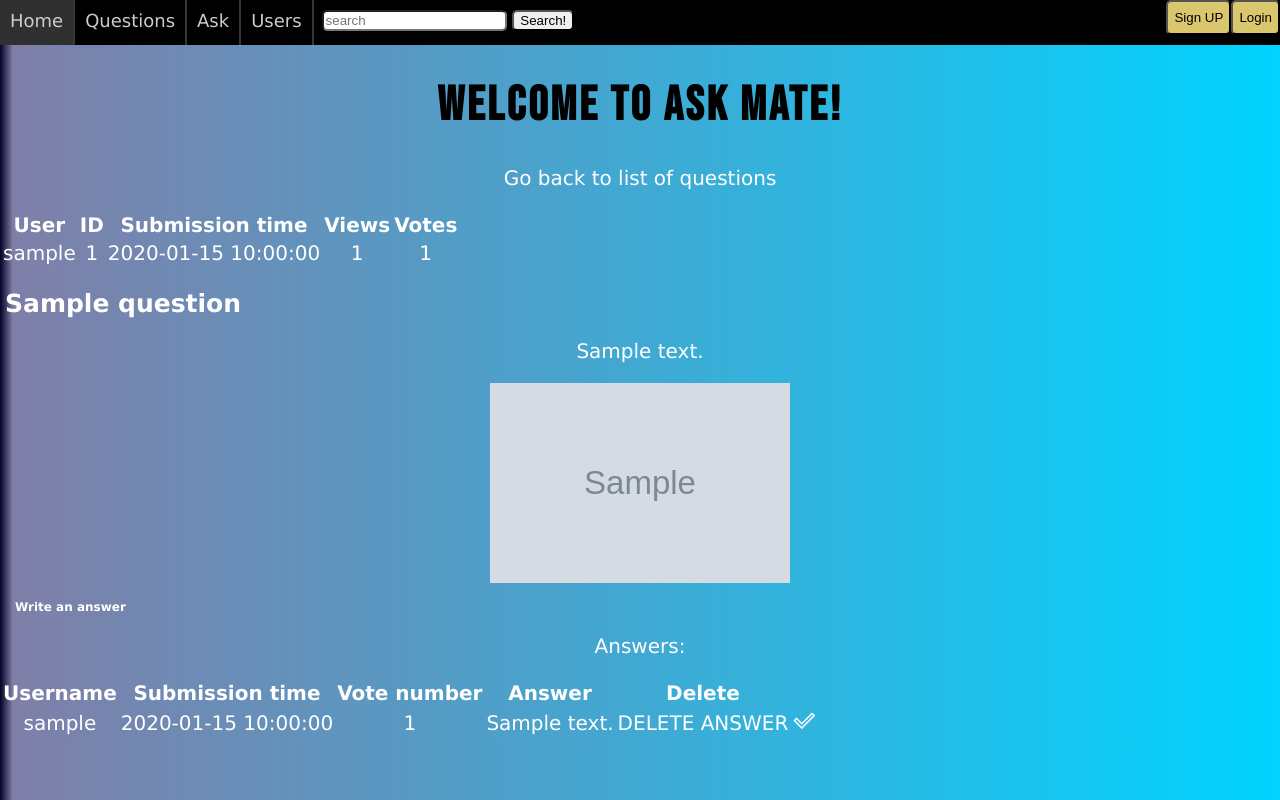
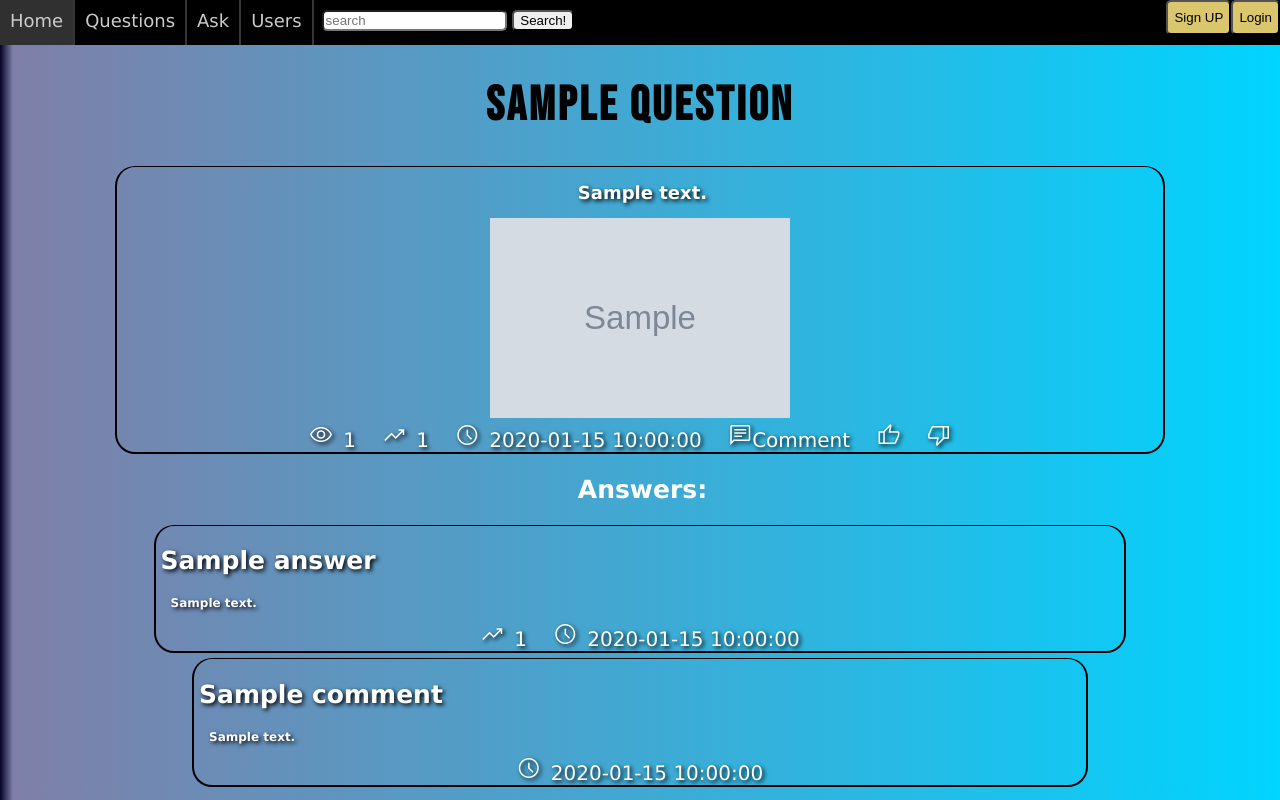
Before and after one commit to KZwolski/Ask-Mate, a Flask app: template templates/display_question.html in a window 1280 px wide. Run offline with Flask 2, Linux system fonts and the light colour scheme; the template is opened without the code that fills it: most values are stand-ins (such as "Sample title", 1, 10 or a date in 2020); grey boxes marked "Sample" are stand-in pictures.

Commit message:
question/<question_id> template modified

```diff
--- a/server.py
+++ b/server.py
@@ -40,8 +40,9 @@ def searched_question():
 def display_question(question_id: int):
     question = data_manager.get_a_question(question_id)
     answers = data_manager.get_answers(question_id)
+    comments = data_manager.get_comments(question_id)
     data_manager.edit_views(question_id)
-    return render_template("display_question.html", question=question, answers=answers,
+    return render_template("display_question.html", question=question, answers=answers,comments=comments,
                            edit=data_manager.user_rights_to_question(session['id'], question_id))
 
 
@@ -204,6 +205,18 @@ def logout():
     return redirect(url_for("index"))
 
 
+@app.route('/thumbup/<question_id>')
+def thumbup(question_id):
+    data_manager.thumb_up(question_id)
+    return redirect(f'/question/{question_id}')
+
+
+@app.route('/thumbdown/<question_id>')
+def thumb_down(question_id):
+    data_manager.thumb_down(question_id)
+    return redirect(f'/question/{question_id}')
+
+
 if __name__ == '__main__':
     app.run(host='0.0.0.0',
             port=5000,
--- a/static/style.css
+++ b/static/style.css
@@ -120,6 +120,19 @@ a:hover
     text-shadow: 2px 2px 4px #000000;
     border-radius: 20px;
 
+
+}
+.question_details
+{
+    border-right:2px solid black;
+    border-left:2px solid black;
+    border-bottom:2px solid black;
+    border-top:1px solid black ;
+    margin-right: 9%;
+    margin-left: 9%;
+    margin-top: 5px;
+    text-shadow: 2px 2px 4px #000000;
+    border-radius: 20px;
 
 }
 .question:hover
--- a/templates/display_question.html
+++ b/templates/display_question.html
@@ -1,77 +1,47 @@
 {%extends "layout.html"%}
+{% block logo %}<div id="logo"><h1>{{question.title}}</h1></div>{% endblock %}
 {%block content%}
-<p><a href="/list">Go back to list of questions</a></p>
-{% if edit %}
-    <p><a href="/question/{{question.id}}/delete">Delete this question</a></p>
-{% endif %}
 
-<table>
-    <thead>
-    <tr>
-        <th>User</th>
-        <th>ID</th>
-        <th>Submission time</th>
-        <th>Views</th>
-        <th>Votes</th>
-    </tr>
-    </thead>
-    <tbody>
-    <tr>
-        <td>{{ question.username}}</td>
-        <td>{{ question.id }}</td>
-        <td>{{ question.submission_time }}</td>
-        <td style="text-align:center;">{{ question.view_number }}</td>
-        <td style="text-align:center;">{{ question.vote_number }}</td>
-    </tr>
-    </tbody>
-</table>
+            <div class="question_details">
+            <h2 style="text-align: center; font-size: 18px;">{{question.message}}</h2>
+            {%  if question.image %}
+            <img style="text-align: center;" src="/static/{{ question.image }}" alt="image" width="300" height="200"><br>
+            {% endif %}
+            <span class="material-symbols-outlined">visibility</span>&ensp;{{question.view_number}}&emsp;
+            <span class="material-symbols-outlined">trending_up</span>&ensp;{{question.vote_number}}&emsp;
+            <span class="material-symbols-outlined">schedule</span>&ensp;{{question.submission_time}}&emsp;
+            <a href="/question/{{ question.id }}/new-answer"><span class="material-symbols-outlined">chat</span>Comment</a>&emsp;
+            {% if session['id']==question.user_id %}
+                <a href="/question/{{ question.id }}/edit"><span class="material-symbols-outlined">edit</span>Edit</a>
+            {% else %}
+                <a href="/thumbup/{{ question.id }}"><span class="material-symbols-outlined">thumb_up_off</span></a>&emsp;
+                <a href="/thumbdown/{{ question.id }}"><span class="material-symbols-outlined">thumb_down_off</span></a>&emsp;
+            {% endif %}
+            </div>
 
-<h2>{{ question.title }}</h2>
-<p>{{ question.message }}</p>
 
-{%  if question.image %}
-    <img src="/static/{{ question.image }}" alt="image" width="300" height="200"><br>
-{% endif %}
+            <h2 style="text-align: center;">Answers:</h2>
+            {% for answer in answers %}
+            <a href=" {{ url_for('display_question', question_id=answer.id) }}">
+            <div style="margin-left: 12%;margin-right: 12%;" class="question">
+            <h2>{{ answer.title}}</h2>
+            <h3>{{ answer.message}}</h3>
+            <span class="material-symbols-outlined">trending_up</span>&ensp;{{ answer.vote_number}}&emsp;
+            <span class="material-symbols-outlined">schedule</span>&ensp;{{ answer.submission_time}}
+            </div></a>
+            {% for comment in comments %}
+                {% if comment.answer_id == answer.id %}
+                    <a href=" {{ url_for('display_question', question_id=comment.id) }}">
+                    <div style="margin-left: 15%;margin-right: 15%;" class="question">
+                    <h2>{{comment.title}}</h2>
+                    <h3>{{comment.message}}</h3>
+                    <span class="material-symbols-outlined">schedule</span>&ensp;{{comment.submission_time}}
+                    </div></a>
+                {% endif %}
+            {% endfor %}
+            {% endfor %}
 
-{% if edit %}
-    <a href="/question/{{ question.id }}/edit">EDIT question</a><br><br>
-{% endif %}
-<h3><a href="/question/{{ question.id }}/new-answer">Write an answer</a></h3>
 
-<p>Answers:</p>
-{% if answers==[] %}
-    <h1>There are no answers yet!</h1>
-{% else %}
-    <table>
-        <thead>
-            <tr>
-                <th>Username</th>
-                <th>Submission time</th>
-                <th>Vote number</th>
-                <th>Answer</th>
-                <th>Delete</th>
-                {% if edit %}<th></th>{% endif %}
-            </tr>
-        </thead>
-        <tbody>
-         {% for answer in answers %}
-             <tr>
-                 <td>{{ answer.username }}</td>
-                 <td>{{ answer.submission_time }}</td>
-                 <td style="text-align:center;">{{ answer.vote_number }}</td>
-                 <td> {{ answer.message }}</td>
-                 <td><a href="/answer/{{ answer.id }}/delete",
-                     question_id="{{answer.question_id}}")>DELETE ANSWER</a></td>
-                 {% if edit and not answer.id == question.accepted_answer_id %}
-                 <td><a href="/answer/{{ question.id}}/{{ answer.id }}/accept",
-                        question_id="{{answer.question_id}}")>accept this answer</a></td>
-                 {% endif %}
-                 {% if answer.id == question.accepted_answer_id %}
-                 <td><span class="material-symbols-outlined">done_outline</span></td>
-                 {% endif %}
-             </tr>
-         {% endfor %}
-        </tbody>
-    </table>
-{% endif %}
+
+
 {%endblock%}
```
Also changed, not shown: data_manager.py (+31 -0 lines).
